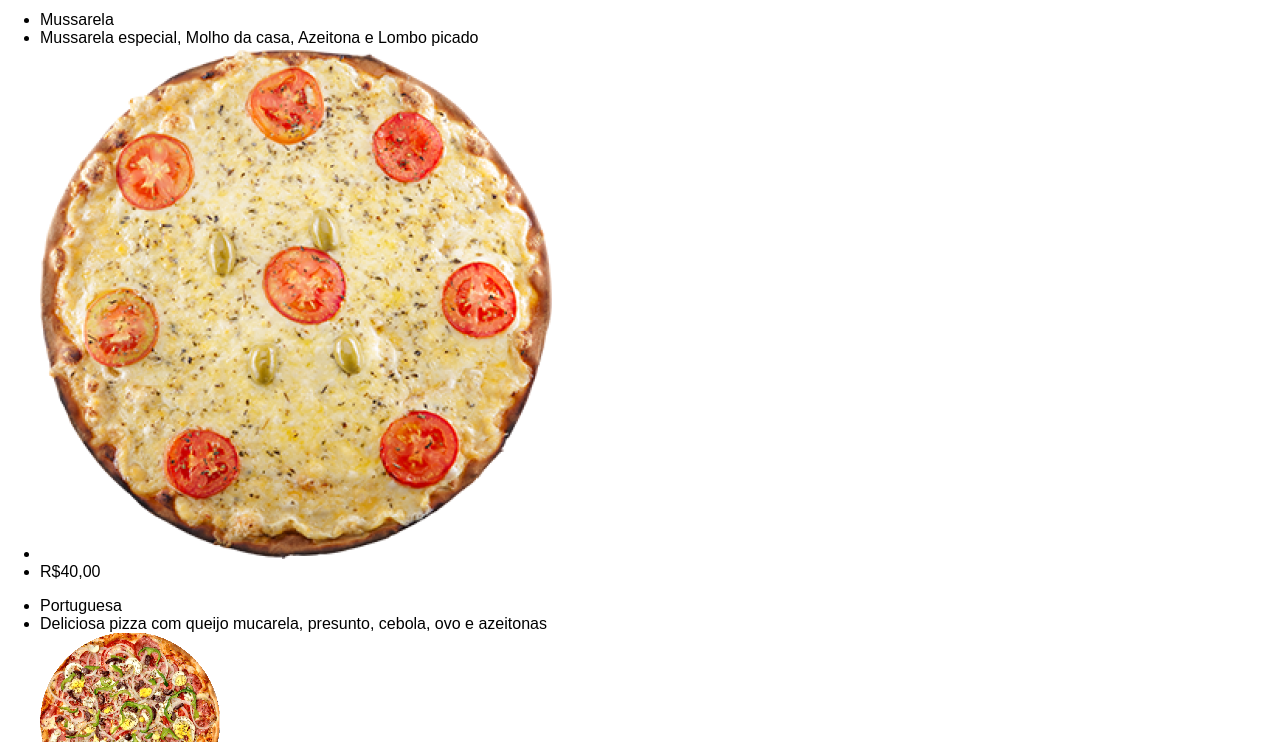
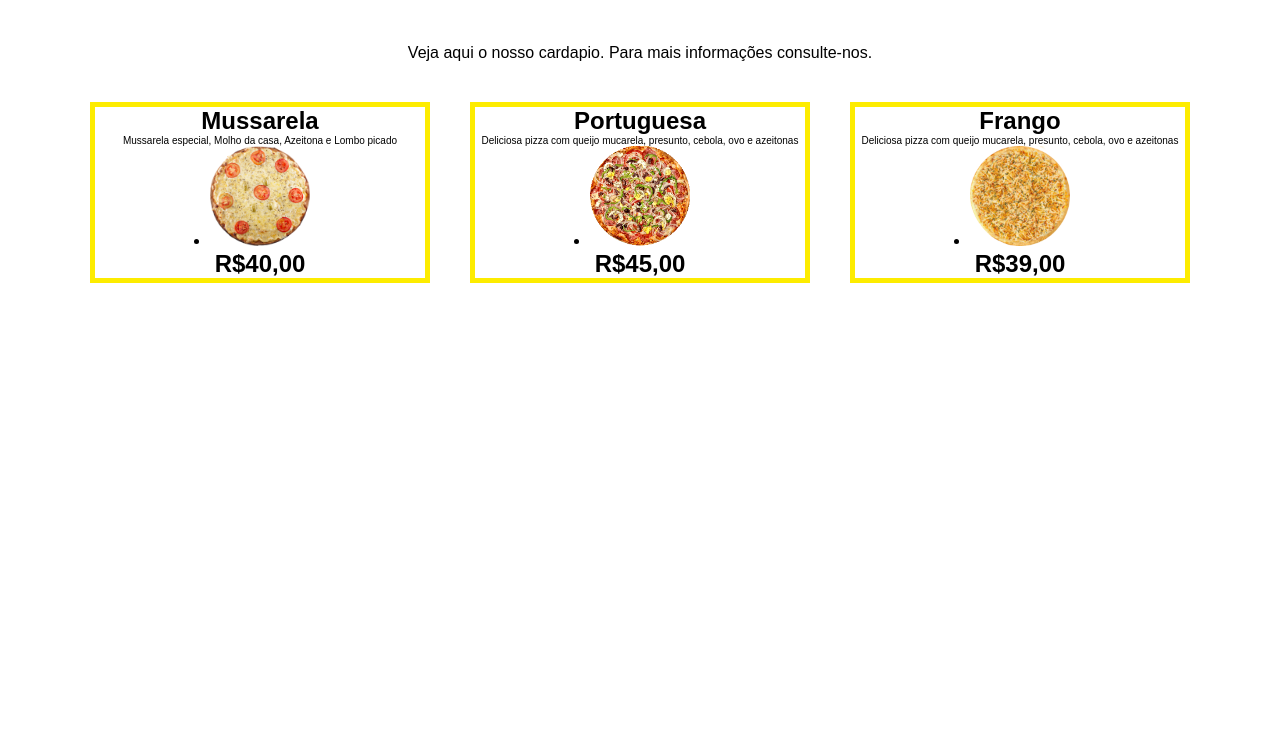
Before and after one commit to Kayquemn/SeuPizza_Kayque, a plain HTML site: page Cardapio.html in a window 1280 px wide. Shown: the part 250-992 px from the top of the page. After the commit the page ends 800 px from the top, so only its background shows below. Drawn offline with Linux system fonts and the light colour scheme.

Commit message:
Update Estilo.css

```diff
--- a/Estilo.css
+++ b/Estilo.css
@@ -108,7 +108,7 @@ opacity: 0.7;
     text-align: center;
     padding-top: 50px;
 }
-/*Estilização do Footer*/
+/*Estilizacao do Footer*/
 footer{
     text-align: center;
     margin: 0 auto;
@@ -120,3 +120,166 @@ footer{
     font-size: 12px;
     margin: 20px;
 }
+/*--------------------------------Cardapio--------------------------------*/
+.titulo-Cardapio{
+    list-style: "🍕";
+    text-align: center;
+    clear: left;
+    font-size: 1.5em;
+    font-weight: bold;
+    padding: 20PX 0 30PX 0;
+    width: 10%;
+}
+.sobre-titulo{
+  font-weight: lighter;
+  font-size: medium;
+  text-align: center;
+}
+/*--------------------------------Portuguesa--------------------------------*/
+.ul1{
+    width: 330;
+    display: flex;
+    align-items: center;
+    justify-content: center;
+    flex-direction: column;
+    border: solid  rgb(253, 236, 0) 5px;
+    margin: 20px;
+    padding: 0%;
+    justify-content: center;
+    align-items: center;
+    transition: all 0.3s ease;
+    cursor: pointer;
+}
+.ul1:hover{
+    transform: scale(1.1);
+    color: rgb(245, 21, 10);
+}
+
+.Pizza-1{
+    list-style: none;
+    text-align: left;
+    margin: 30px;
+
+
+}
+.titulo-Portuguesa{
+    font-weight: bold;
+    list-style: none;
+    font-size: 1.5em;
+}
+.sub-Portuguesa{
+    list-style: none;
+    font-weight: lighter;
+    font-size: x-small;
+
+}
+.Pizza-Portuguesa{
+    list-style: none;
+    width: 100px;
+}
+.preço-portuguesa{
+
+    list-style: none;
+    font-weight: bold;
+     font-size: 1.5em;
+}
+/*--------------------------------mussarela--------------------------------*/
+.ul2{
+    width: 330;
+    display: flex;
+    align-items: center;
+    justify-content: center;
+    flex-direction: column;
+    border: solid rgb(253, 236, 0) 5px;
+    margin: 20px;
+    padding: 0%;
+    justify-content: center;
+    align-items: center;    transition: all 0.3s ease;
+    cursor: pointer;
+}
+.ul2:hover{
+    transform: scale(1.1);
+    color: rgb(245, 21, 10);
+}
+
+.Pizza-2{
+    list-style: none;
+    text-align: left;
+    margin: 30px;
+
+
+}
+.titulo-mussarela{
+    font-weight: bold;
+    list-style: none;
+    font-size: 1.5em;
+}
+.sub-mussarela{
+    list-style: none;
+    font-weight: lighter;
+    font-size: x-small;
+
+}
+.Pizza-mussarela{
+    list-style: none;
+    width: 100px;
+}
+.preço-mussarela{
+
+    list-style: none;
+    font-weight: bold;
+     font-size: 1.5em;
+}
+/*--------------------------------Frango--------------------------------*/
+.ul{
+    width: 330;
+    display: flex;
+    align-items: center;
+    justify-content: center;
+    flex-direction: column;
+    border: solid rgb(253, 236, 0) 5px;
+    margin: 20px;
+    padding: 0%;
+    justify-content: center;
+    align-items: center;    transition: all 0.3s ease;
+    cursor: pointer;
+}
+.ul:hover{
+    transform: scale(1.1);
+    color: rgb(245, 21, 10);
+}
+
+.Pizza-3{
+    list-style: none;
+    text-align: left;
+    margin: 30px;
+
+
+}
+.titulo-frango{
+    font-weight: bold;
+    list-style: none;
+    font-size: 1.5em;
+}
+.sub-frango{
+    list-style: none;
+    font-weight: lighter;
+    font-size: x-small;
+
+}
+.Pizza-frango{
+    list-style: none;
+    width: 100px;
+}
+.preço-frango{
+
+    list-style: none;
+    font-weight: bold;
+     font-size: 1.5em;
+}
+.class-div{
+    display: flex;
+    justify-content: center;
+    align-items: center;
+    margin: 20px;
+}
```
